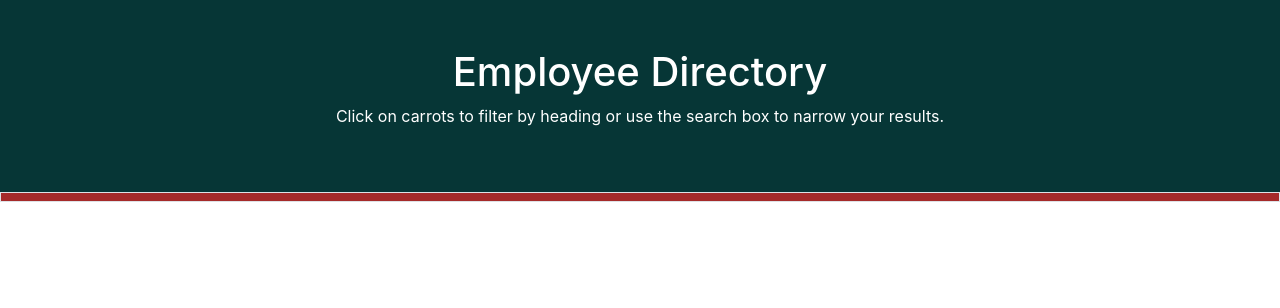
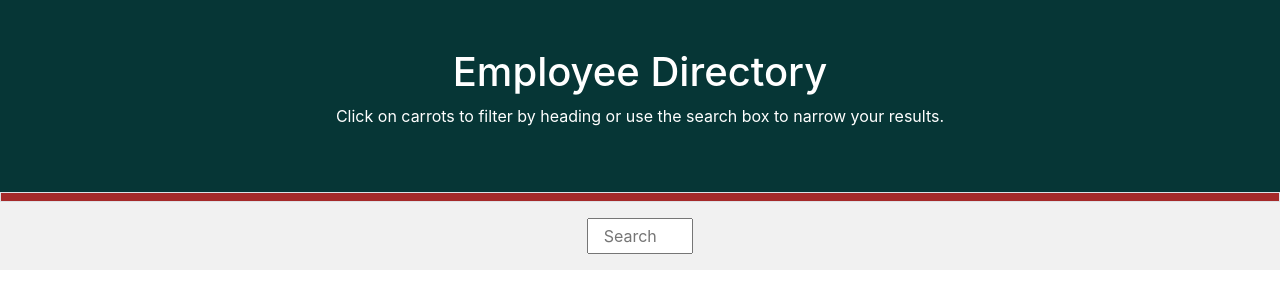
Before and after one commit to caymanh/employee-directory, a React (Create React App) app: page / in a window 1280 px wide. Shown: the top 308 px of the page. Built offline with nearby package versions, Linux system fonts and the light colour scheme.

Commit message:
added search box component

```diff
--- a/src/App.js
+++ b/src/App.js
@@ -1,12 +1,14 @@
 import "./App.css";
 import Header from "./Components/Header/Header";
 import Border from "./Components/Border/Border"
+import Search from "./Components/Search/Search"
 
 function App() {
   return (
     <div className="App">
       <Header />
       <Border />
+      <Search />
     </div>
   );
 }
--- /dev/null
+++ b/src/Components/Search/Search.css
@@ -0,0 +1,3 @@
+.search {
+    background-color: rgb(241, 241, 241);
+}
--- /dev/null
+++ b/src/Components/Search/Search.js
@@ -0,0 +1,16 @@
+import React from "react";
+import "./Search.css";
+
+function Search() {
+  return (
+    <div className="search py-3">
+      <input
+        type="text"
+        className="col-1 justify-content-center py-1"
+        placeholder="Search"
+      ></input>
+    </div>
+  );
+}
+
+export default Search;
```
